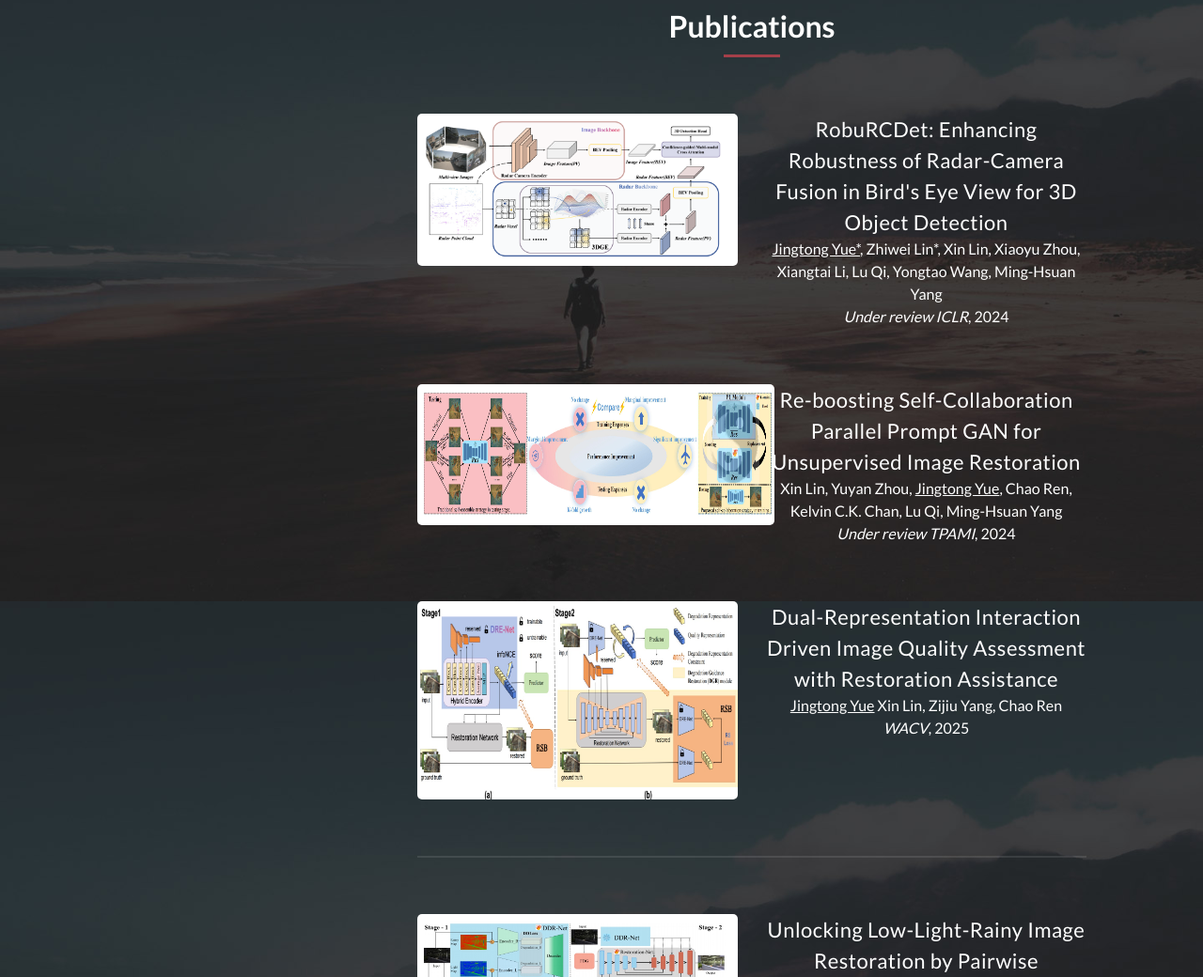
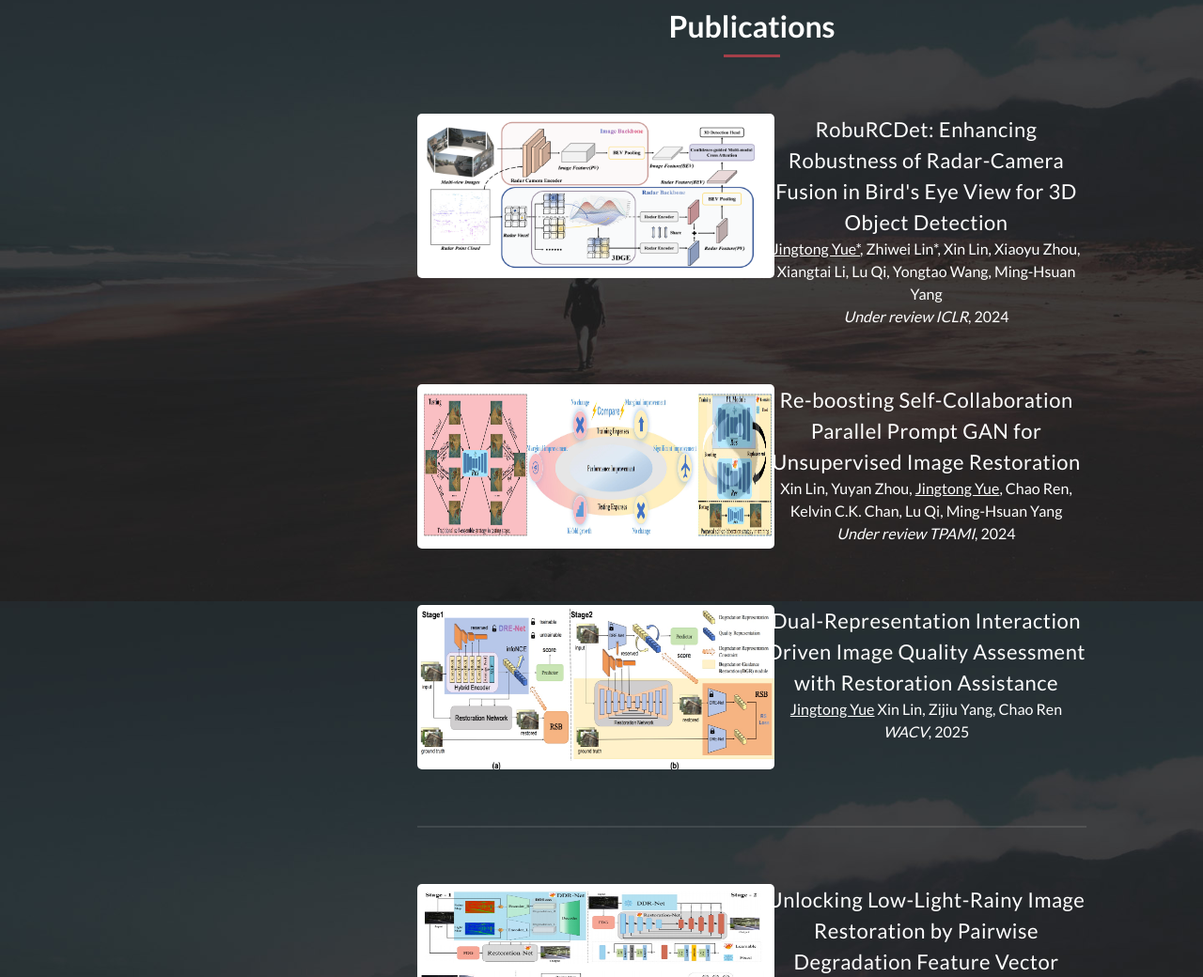
Before and after one commit to Jingtong0527/Jingtong0527.github.io, a plain HTML site: page index.html in a window 1280 px wide. Shown: the part 1760-2800 px from the top of the page at 94% size. Drawn offline with Linux system fonts and the light colour scheme.

Commit message:
Update index.html

```diff
--- a/index.html
+++ b/index.html
@@ -177,7 +177,7 @@ Through two years of research, I have explored several directions, including:</s
 			  <div class="row">
 			    <div class="col-md-6">
 			      <div class="left-image">
-			        <img src="assets/images/ICLR.png" alt="" />
+			        <img src="assets/images/ICLR.png" alt="" style="width: 380px; height: 175px;"/>
 			      </div>
 			    </div>
 			    <div class="col-md-6">
@@ -212,7 +212,7 @@ Through two years of research, I have explored several directions, including:</s
 			  <div class="row">
 			    <div class="col-md-6">
 			      <div class="left-image">
-			        <img src="assets/images/TPAMI.png" alt="" style="width: 380px; height: 150px;"/>
+			        <img src="assets/images/TPAMI.png" alt="" style="width: 380px; height: 175px;"/>
 			      </div>
 			    </div>
 			    <div class="col-md-6">
@@ -242,7 +242,7 @@ Through two years of research, I have explored several directions, including:</s
 			  <div class="row">
 			    <div class="col-md-6">
 			      <div class="left-image">
-			        <img src="assets/images/network.png" alt="" />
+			        <img src="assets/images/network.png" alt="" style="width: 380px; height: 175px;"/>
 			      </div>
 			    </div>
 			    <div class="col-md-6">
@@ -269,7 +269,7 @@ Through two years of research, I have explored several directions, including:</s
 		    <div class="row">
 		      <div class="col-md-6">
 		        <div class="right-image">
-		          <img src="assets/images/photo1.png" alt="" />
+		          <img src="assets/images/photo1.png" alt="" style="width: 380px; height: 175px;"/>
 		        </div>
 		      </div>
 		      <div class="col-md-6">
```
